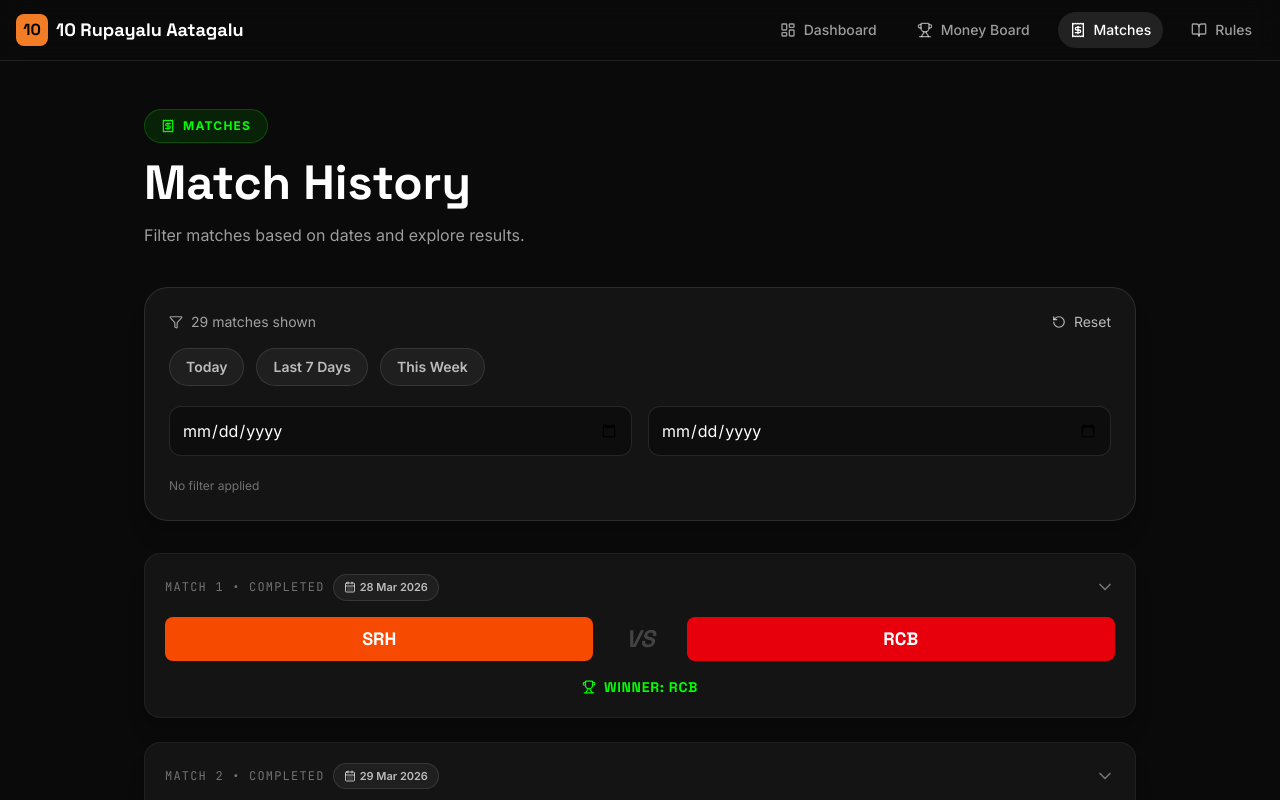
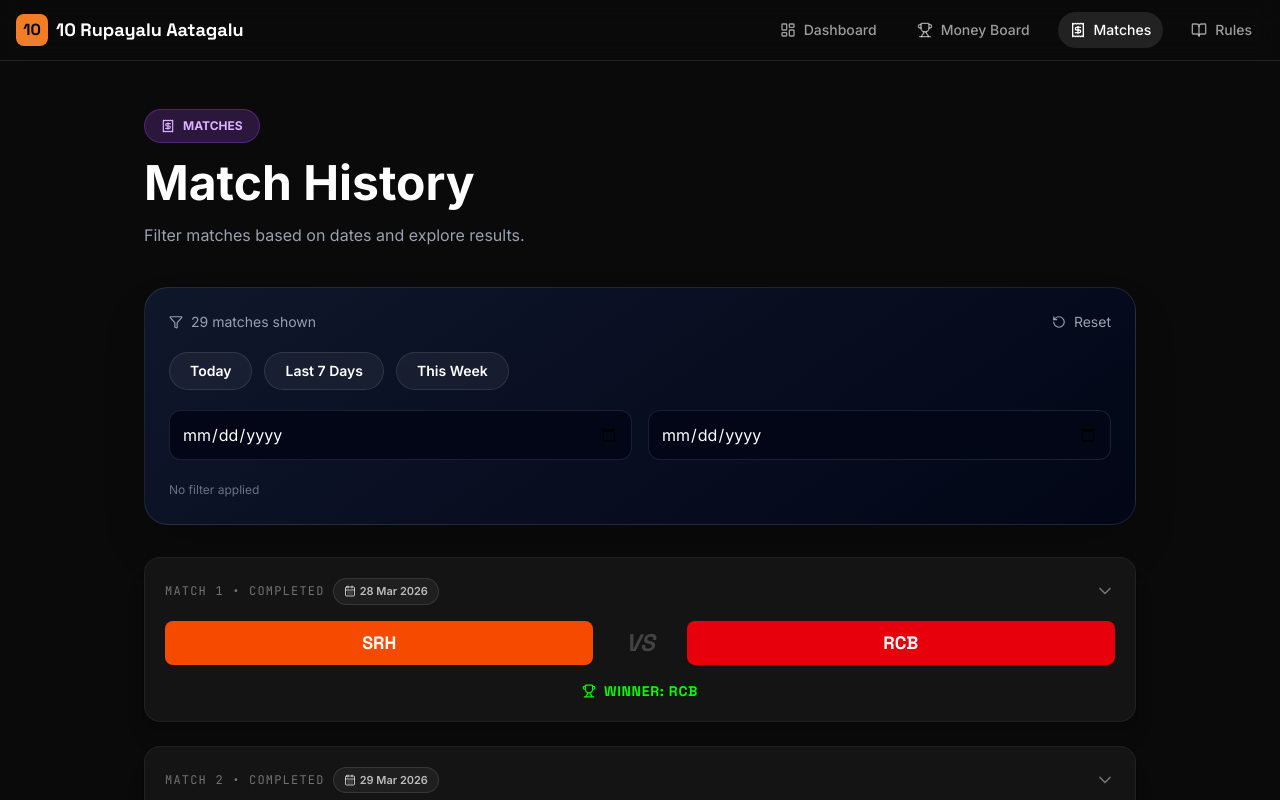
Before and after one commit to systemaditya/IPL, a React (Vite) app: page /#/matches in a window 1280 px wide. Shown: the top 800 px of the page. Built offline with nearby package versions, Linux system fonts and the light colour scheme.

Commit message:
Refactor Matches component with framer-motion

```diff
--- a/src/pages/Matches.tsx
+++ b/src/pages/Matches.tsx
@@ -1,5 +1,5 @@
 import { useMemo, useState } from "react";
-import { motion } from "motion/react";
+import { motion } from "framer-motion";
 import { matches } from "../data/matches";
 import { matchReports } from "../data/matchReports";
 import { predictions } from "../data/predictions";
@@ -28,7 +28,6 @@ const getLast7DaysRange = () => {
 const getThisWeekRange = () => {
   const today = new Date();
   const day = today.getDay();
-
   const diffToMonday = day === 0 ? -6 : 1 - day;
 
   const monday = new Date(today);
@@ -57,37 +56,41 @@ export default function Matches() {
     <div className="max-w-5xl mx-auto px-4 py-12">
       {/* HEADER */}
       <header className="mb-10">
-        <div className="inline-flex items-center gap-2 px-4 py-2 rounded-full bg-brand-secondary/10 border border-brand-secondary/20 text-brand-secondary text-xs font-bold uppercase tracking-widest mb-4">
+        <div className="inline-flex items-center gap-2 px-4 py-2 rounded-full bg-purple-500/20 border border-purple-500/30 text-purple-300 text-xs font-bold uppercase mb-4">
           <Receipt size={14} />
           Matches
         </div>
 
-        <h1 className="text-5xl font-display font-black mb-4">
+        <h1 className="text-5xl font-black mb-4 text-white">
           Match History
         </h1>
 
-        <p className="text-white/60">
+        <p className="text-gray-400">
           Filter matches based on dates and explore results.
         </p>
       </header>
 
       {/* FILTER CARD */}
       <motion.div
-        initial={{ opacity: 0, y: 20 }}
+        initial={{ opacity: 0, y: 30 }}
         animate={{ opacity: 1, y: 0 }}
         transition={{ duration: 0.4 }}
-        className="mb-8 rounded-3xl border border-white/10 bg-bg-card p-6 shadow-xl"
+        className="mb-8 rounded-3xl p-6 shadow-2xl"
+        style={{
+          background: "linear-gradient(145deg, #0f172a, #020617)",
+          border: "1px solid rgba(255,255,255,0.1)",
+        }}
       >
-        {/* Top row */}
-        <div className="flex justify-between items-center mb-4">
-          <div className="text-sm text-white/60 flex items-center gap-2">
+        {/* TOP BAR */}
+        <div className="flex justify-between items-center mb-5">
+          <div className="text-sm text-gray-400 flex items-center gap-2">
             <Filter size={14} />
             {filteredMatches.length} matches shown
           </div>
 
           <button
             onClick={clearFilters}
-            className="flex items-center gap-2 text-sm text-white/70 hover:text-white transition"
+            className="flex items-center gap-2 text-sm text-gray-400 hover:text-white transition"
           >
             <RotateCcw size={14} />
             Reset
@@ -108,21 +111,24 @@ export default function Matches() {
             return (
               <motion.button
                 key={btn.label}
-                whileTap={{ scale: 0.95 }}
-                whileHover={{ scale: 1.05 }}
+                whileTap={{ scale: 0.9 }}
+                whileHover={{ scale: 1.08 }}
                 onClick={() => setRange(btn.fn())}
-                className={`relative px-4 py-2 rounded-full text-sm font-semibold transition-all duration-300
-                ${
-                  isActive
-                    ? "bg-gradient-to-r from-brand-primary to-brand-secondary text-black shadow-lg"
-                    : "bg-white/5 text-white/70 border border-white/10 hover:bg-white/10"
-                }`}
+                className="px-5 py-2 rounded-full font-semibold text-sm transition-all"
+                style={{
+                  background: isActive
+                    ? "linear-gradient(90deg, #22c55e, #3b82f6)"
+                    : "rgba(255,255,255,0.05)",
+                  color: isActive ? "black" : "white",
+                  border: isActive
+                    ? "none"
+                    : "1px solid rgba(255,255,255,0.1)",
+                  boxShadow: isActive
+                    ? "0 0 20px rgba(59,130,246,0.5)"
+                    : "none",
+                }}
               >
                 {btn.label}
-
-                {isActive && (
-                  <span className="absolute inset-0 rounded-full bg-gradient-to-r from-brand-primary to-brand-secondary blur opacity-30 -z-10" />
-                )}
               </motion.button>
             );
           })}
@@ -136,7 +142,11 @@ export default function Matches() {
             onChange={(e) =>
               setRange((p) => ({ ...p, startDate: e.target.value }))
             }
-            className="bg-black/30 border border-white/10 p-3 rounded-xl text-white focus:ring-2 focus:ring-brand-primary transition-all"
+            className="p-3 rounded-xl text-white"
+            style={{
+              background: "#020617",
+              border: "1px solid rgba(255,255,255,0.1)",
+            }}
           />
 
           <input
@@ -145,19 +155,29 @@ export default function Matches() {
             onChange={(e) =>
               setRange((p) => ({ ...p, endDate: e.target.value }))
             }
-            className="bg-black/30 border border-white/10 p-3 rounded-xl text-white focus:ring-2 focus:ring-brand-primary transition-all"
+            className="p-3 rounded-xl text-white"
+            style={{
+              background: "#020617",
+              border: "1px solid rgba(255,255,255,0.1)",
+            }}
           />
         </div>
 
-        {/* ACTIVE FILTER BADGE */}
+        {/* ACTIVE RANGE */}
         <div className="mt-4">
           {range.startDate || range.endDate ? (
-            <span className="px-3 py-1 rounded-full bg-brand-primary/20 text-brand-primary text-xs font-semibold">
+            <span
+              className="px-3 py-1 rounded-full text-xs font-semibold"
+              style={{
+                background: "rgba(34,197,94,0.2)",
+                color: "#22c55e",
+              }}
+            >
               {formatDateInputLabel(range.startDate)} →{" "}
               {formatDateInputLabel(range.endDate)}
             </span>
           ) : (
-            <span className="text-xs text-white/40">
+            <span className="text-xs text-gray-500">
               No filter applied
             </span>
           )}
@@ -173,12 +193,18 @@ export default function Matches() {
           );
 
           return (
-            <MatchCard
+            <motion.div
               key={match.id}
-              match={match}
-              report={report}
-              predictions={matchPredictions}
-            />
+              layout
+              initial={{ opacity: 0, y: 15 }}
+              animate={{ opacity: 1, y: 0 }}
+            >
+              <MatchCard
+                match={match}
+                report={report}
+                predictions={matchPredictions}
+              />
+            </motion.div>
           );
         })}
       </motion.div>
```
